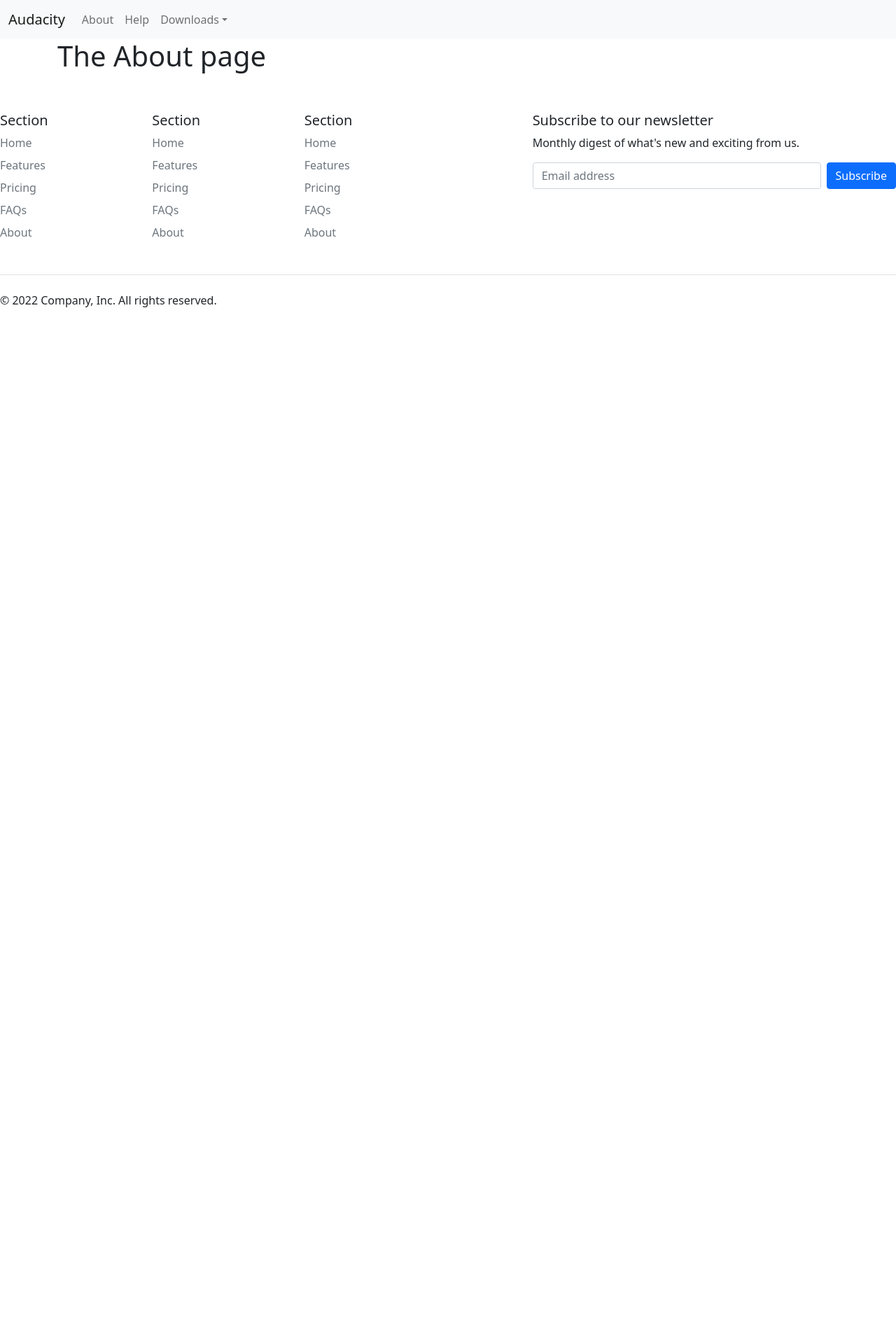
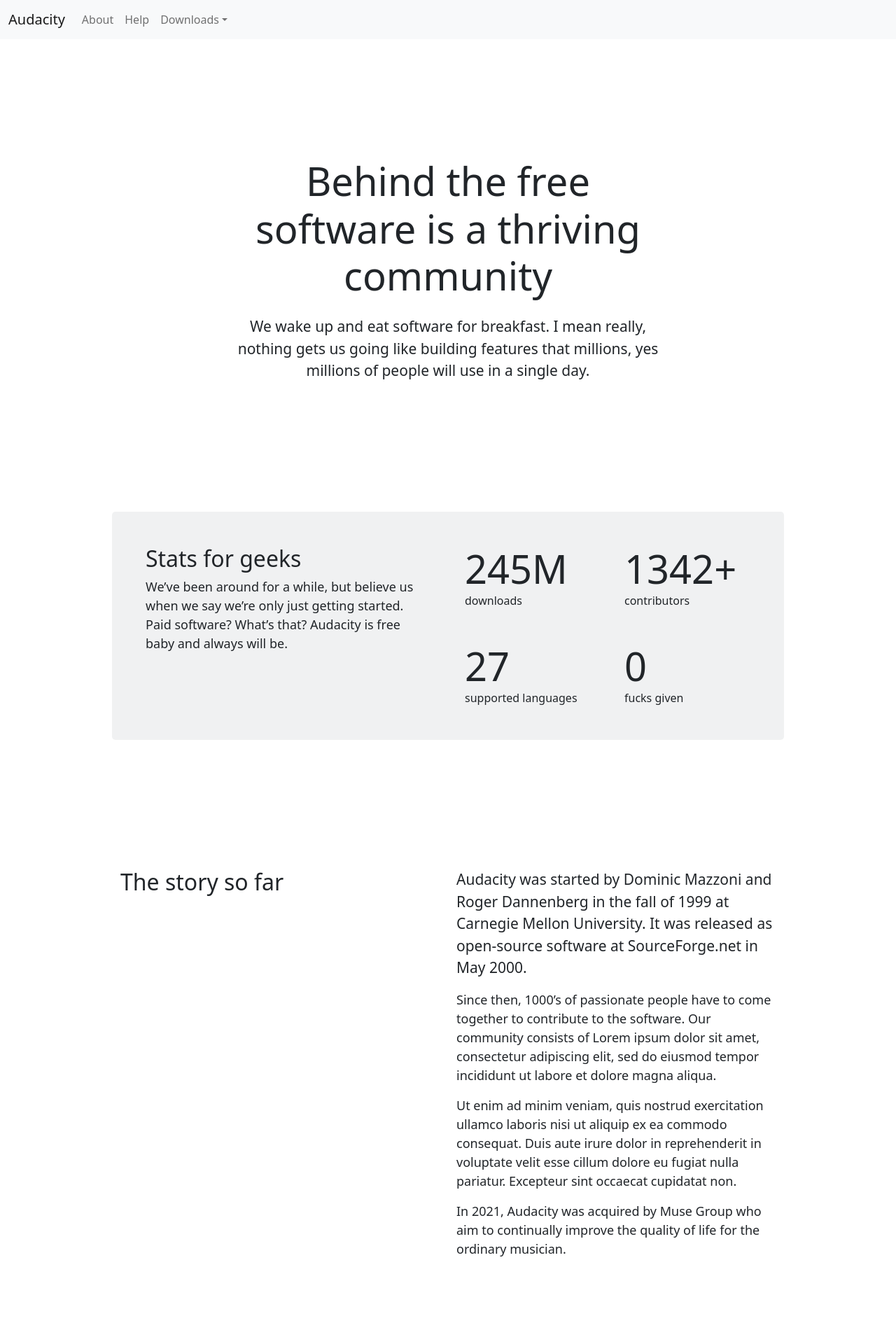
Before and after one commit to DilsonsPickles/audacity-website-jekyll, a Jekyll site: the page built from pages/about.html, in a window 1280 px wide. Shown: the top 1920 px of the page at 70% size. Built offline with Jekyll 4.4.1, drawn with Linux system fonts in a browser that asks for light colours; before the commit the page ends 900 px from its top, so only the background shows below that; some of the changed text lies outside the part shown.

Commit message:
Scaffold 'About us' page

```diff
--- a/_includes/components/footer.html
+++ /dev/null
@@ -1,111 +0,0 @@
-<footer class="py-5">
-    <div class="row">
-      <div class="col-6 col-md-2 mb-3">
-        <h5>Section</h5>
-        <ul class="nav flex-column">
-          <li class="nav-item mb-2">
-            <a href="#" class="nav-link p-0 text-muted">Home</a>
-          </li>
-          <li class="nav-item mb-2">
-            <a href="#" class="nav-link p-0 text-muted">Features</a>
-          </li>
-          <li class="nav-item mb-2">
-            <a href="#" class="nav-link p-0 text-muted">Pricing</a>
-          </li>
-          <li class="nav-item mb-2">
-            <a href="#" class="nav-link p-0 text-muted">FAQs</a>
-          </li>
-          <li class="nav-item mb-2">
-            <a href="#" class="nav-link p-0 text-muted">About</a>
-          </li>
-        </ul>
-      </div>
-
-      <div class="col-6 col-md-2 mb-3">
-        <h5>Section</h5>
-        <ul class="nav flex-column">
-          <li class="nav-item mb-2">
-            <a href="#" class="nav-link p-0 text-muted">Home</a>
-          </li>
-          <li class="nav-item mb-2">
-            <a href="#" class="nav-link p-0 text-muted">Features</a>
-          </li>
-          <li class="nav-item mb-2">
-            <a href="#" class="nav-link p-0 text-muted">Pricing</a>
-          </li>
-          <li class="nav-item mb-2">
-            <a href="#" class="nav-link p-0 text-muted">FAQs</a>
-          </li>
-          <li class="nav-item mb-2">
-            <a href="#" class="nav-link p-0 text-muted">About</a>
-          </li>
-        </ul>
-      </div>
-
-      <div class="col-6 col-md-2 mb-3">
-        <h5>Section</h5>
-        <ul class="nav flex-column">
-          <li class="nav-item mb-2">
-            <a href="#" class="nav-link p-0 text-muted">Home</a>
-          </li>
-          <li class="nav-item mb-2">
-            <a href="#" class="nav-link p-0 text-muted">Features</a>
-          </li>
-          <li class="nav-item mb-2">
-            <a href="#" class="nav-link p-0 text-muted">Pricing</a>
-          </li>
-          <li class="nav-item mb-2">
-            <a href="#" class="nav-link p-0 text-muted">FAQs</a>
-          </li>
-          <li class="nav-item mb-2">
-            <a href="#" class="nav-link p-0 text-muted">About</a>
-          </li>
-        </ul>
-      </div>
-
-      <div class="col-md-5 offset-md-1 mb-3">
-        <form>
-          <h5>Subscribe to our newsletter</h5>
-          <p>Monthly digest of what's new and exciting from us.</p>
-          <div class="d-flex flex-column flex-sm-row w-100 gap-2">
-            <label for="newsletter1" class="visually-hidden"
-              >Email address</label
-            >
-            <input
-              id="newsletter1"
-              type="text"
-              class="form-control"
-              placeholder="Email address"
-            />
-            <button class="btn btn-primary" type="button">Subscribe</button>
-          </div>
-        </form>
-      </div>
-    </div>
-
-    <div
-      class="d-flex flex-column flex-sm-row justify-content-between py-4 my-4 border-top"
-    >
-      <p>© 2022 Company, Inc. All rights reserved.</p>
-      <ul class="list-unstyled d-flex">
-        <li class="ms-3">
-          <a class="link-dark" href="#"
-            ><svg class="bi" width="24" height="24">
-              <use xlink:href="#twitter"></use></svg
-          ></a>
-        </li>
-        <li class="ms-3">
-          <a class="link-dark" href="#"
-            ><svg class="bi" width="24" height="24">
-              <use xlink:href="#instagram"></use></svg
-          ></a>
-        </li>
-        <li class="ms-3">
-          <a class="link-dark" href="#"
-            ><svg class="bi" width="24" height="24">
-              <use xlink:href="#facebook"></use></svg
-          ></a>
-        </li>
-      </ul>
-    </div>
-  </footer>
--- a/_layouts/default.html
+++ b/_layouts/default.html
@@ -25,13 +25,13 @@
     <meta name="keywords" content="{{ page.keywords }}" />
     <meta name="description" content="{{ page.description }}" />
 
-    <link href="/assets/css/style.css" rel="stylesheet" />
     <link
-      href="https://cdn.jsdelivr.net/npm/bootstrap@5.0.2/dist/css/bootstrap.min.css"
+      href="https://cdn.jsdelivr.net/npm/bootstrap@5.1.3/dist/css/bootstrap.min.css"
       rel="stylesheet"
-      integrity="sha384-EVSTQN3/azprG1Anm3QDgpJLIm9Nao0Yz1ztcQTwFspd3yD65VohhpuuCOmLASjC"
+      integrity="sha384-1BmE4kWBq78iYhFldvKuhfTAU6auU8tT94WrHftjDbrCEXSU1oBoqyl2QvZ6jIW3"
       crossorigin="anonymous"
     />
+    <link href="/assets/css/style.css" rel="stylesheet" />
     <script
       src="https://cdn.jsdelivr.net/npm/bootstrap@5.0.2/dist/js/bootstrap.bundle.min.js"
       integrity="sha384-MrcW6ZMFYlzcLA8Nl+NtUVF0sA7MsXsP1UyJoMp4YLEuNSfAP+JcXn/tWtIaxVXM"
@@ -40,8 +40,6 @@
   </head>
 
   <body>
-    {% include components/navbar.html %}
-    {{ content }}
-    {% include components/footer.html %}
+    {% include components/navbar.html %} {{ content }}
   </body>
 </html>
--- a/_layouts/page.html
+++ b/_layouts/page.html
@@ -2,14 +2,4 @@
 layout: default
 ---
 
-<div class="container">
-    <h1>
-        {% if page.h1 %}
-        The {{ page.h1 }} page
-        {% else %}
-        The {{ page.title }} page
-        {% endif %}
-    </h1>
-
-    {{ content }}
-</div>
+{{ content }}
--- a/assets/css/style.css
+++ b/assets/css/style.css
@@ -0,0 +1,44 @@
+h1 {
+    font-size: 56px;
+}
+
+p {
+    font-size: 18px;
+}
+
+.callout {
+    font-size: 21px
+}
+
+.heroSection {
+    height: 75vh;
+}
+
+.vanity-metric h1 {
+    margin: 0px;
+}
+
+.our-story {
+    margin-top: 184px;
+    margin-bottom: 184px;
+}
+
+.meet-the-team {
+    margin-top: 184px;
+    margin-bottom: 184px;
+}
+
+.card--team-member {
+    padding: 16px;
+    height: 240px;
+    display: flex;
+    align-items: end;
+    border: 1px solid grey;
+    box-sizing: border-box;
+}
+
+.team-grid {
+    display: grid;
+    grid-template-columns: repeat(3, 1fr);
+    grid-gap: 24px;
+}
--- /dev/null
+++ b/pages/about.html
@@ -0,0 +1,112 @@
+---
+layout: page
+title: "About"
+permalink: /about
+---
+
+<section id="hero">
+  <div
+    class="container text-center d-flex flex-column justify-content-center w-50 heroSection"
+  >
+    <h1 class="mb-4">Behind the free software is a thriving community</h1>
+    <p class="callout">
+      We wake up and eat software for breakfast. I mean really, nothing gets us
+      going like building features that millions, yes millions of people will
+      use in a single day.
+    </p>
+  </div>
+</section>
+
+<section id="vanity-metrics">
+  <div class="container bg-secondary bg-opacity-10 w-75 p-5 rounded-3 mb-5">
+    <div class="row gx-5">
+      <div class="col-md-6 pe-5">
+        <h2>Stats for geeks</h2>
+        <p>
+          We’ve been around for a while, but believe us when we say we’re only
+          just getting started. Paid software? What’s that? Audacity is free
+          baby and always will be.
+        </p>
+      </div>
+      <div class="col-md-6">
+        <div class="row g-5">
+          <div class="col-md-6">
+            <div class="vanity-metric">
+              <h1>245M</h1>
+              <label>downloads</label>
+            </div>
+          </div>
+          <div class="col-md-6">
+            <div class="vanity-metric">
+              <h1>1342+</h1>
+              <label>contributors</label>
+            </div>
+          </div>
+          <div class="col-md-6">
+            <div class="vanity-metric">
+              <h1>27</h1>
+              <label>supported languages</label>
+            </div>
+          </div>
+          <div class="col-md-6">
+            <div class="vanity-metric">
+              <h1>0</h1>
+              <label>fucks given</label>
+            </div>
+          </div>
+        </div>
+      </div>
+    </div>
+  </div>
+</section>
+
+<section id="our-story">
+  <div
+    class="container d-flex flex-column justify-content-center w-75 our-story"
+  >
+    <div class="row">
+      <div class="col-md-6"><h2>The story so far</h2></div>
+      <div class="col-md-6">
+        <p class="callout">
+          Audacity was started by Dominic Mazzoni and Roger Dannenberg in the
+          fall of 1999 at Carnegie Mellon University. It was released as
+          open-source software at SourceForge.net in May 2000.
+        </p>
+        <p>
+          Since then, 1000’s of passionate people have to come together to
+          contribute to the software. Our community consists of Lorem ipsum
+          dolor sit amet, consectetur adipiscing elit, sed do eiusmod tempor
+          incididunt ut labore et dolore magna aliqua.
+        </p>
+        <p>
+          Ut enim ad minim veniam, quis nostrud exercitation ullamco laboris
+          nisi ut aliquip ex ea commodo consequat. Duis aute irure dolor in
+          reprehenderit in voluptate velit esse cillum dolore eu fugiat nulla
+          pariatur. Excepteur sint occaecat cupidatat non.
+        </p>
+        <p>
+          In 2021, Audacity was acquired by Muse Group who aim to continually
+          improve the quality of life for the ordinary musician.
+        </p>
+      </div>
+    </div>
+  </div>
+</section>
+
+<section id="meet-the-team">
+  <div
+    class="container d-flex text-center flex-column justify-content-center w-75 meet-the-team"
+  >
+    <h2 class="mb-5">Meet the team</h2>
+    <div class="team-grid">
+      <div class="card--team-member">John Doe</div>
+      <div class="card--team-member">John Doe</div>
+      <div class="card--team-member">John Doe</div>
+      <div class="card--team-member">John Doe</div>
+      <div class="card--team-member">John Doe</div>
+      <div class="card--team-member">John Doe</div>
+      <div class="card--team-member">John Doe</div>
+      <div class="card--team-member">John Doe</div>
+    </div>
+  </div>
+</section>
--- a/pages/about.md
+++ /dev/null
@@ -1,5 +0,0 @@
----
-layout: page
-title: "About"
-permalink: /about
----
```
